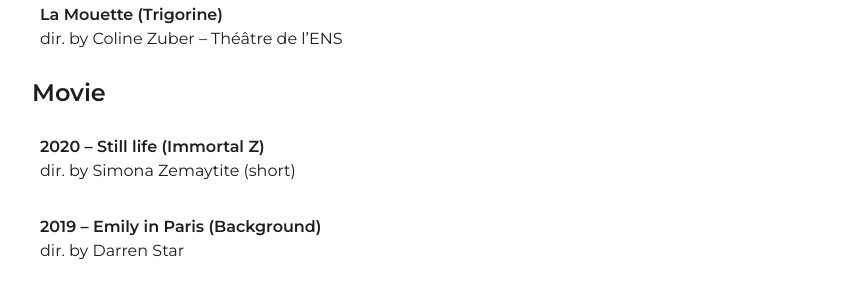
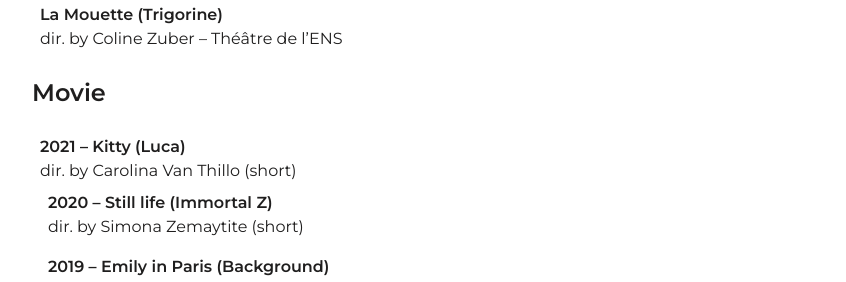
Before and after one commit to maclapinski/Thomas_Claret_Actor_Portfolio, a plain HTML site: page index.html in a window 1280 px wide. Shown: the part 3631-3913 px from the top of the page, without its empty margins (32-878 px from the left). Drawn offline with nearby package versions, Linux system fonts and the light colour scheme.

Commit message:
Update index.html

```diff
--- a/index.html
+++ b/index.html
@@ -181,6 +181,9 @@
           </div>
           <h1>Movie</h1>
           <div class="jobs__job">
+            <p class="heading">2021 – Kitty (Luca)</p>
+            <p>dir. by Carolina Van Thillo (short)</p>
+          <div class="jobs__job">
             <p class="heading">2020 – Still life (Immortal Z)</p>
             <p>dir. by Simona Zemaytite (short)</p>
           </div>
```
